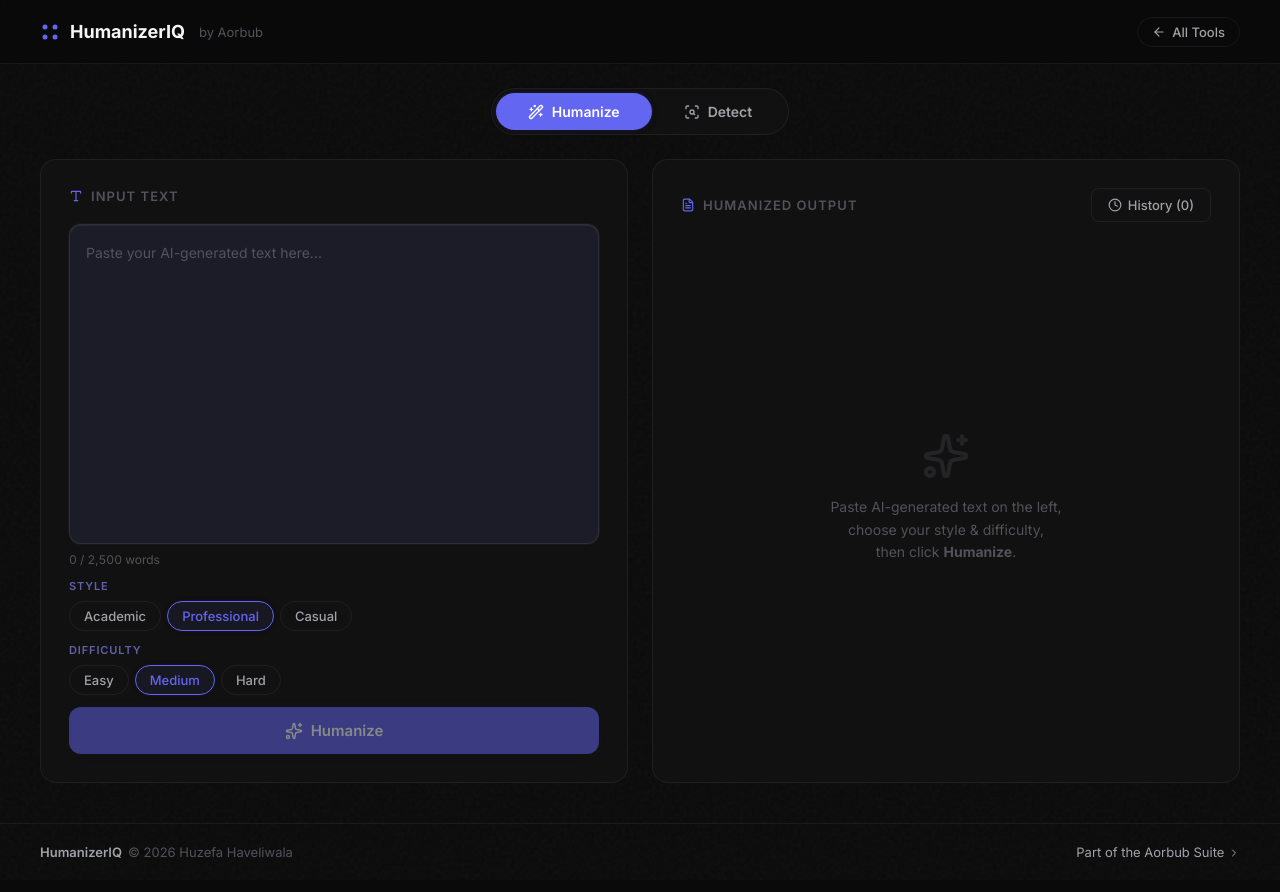
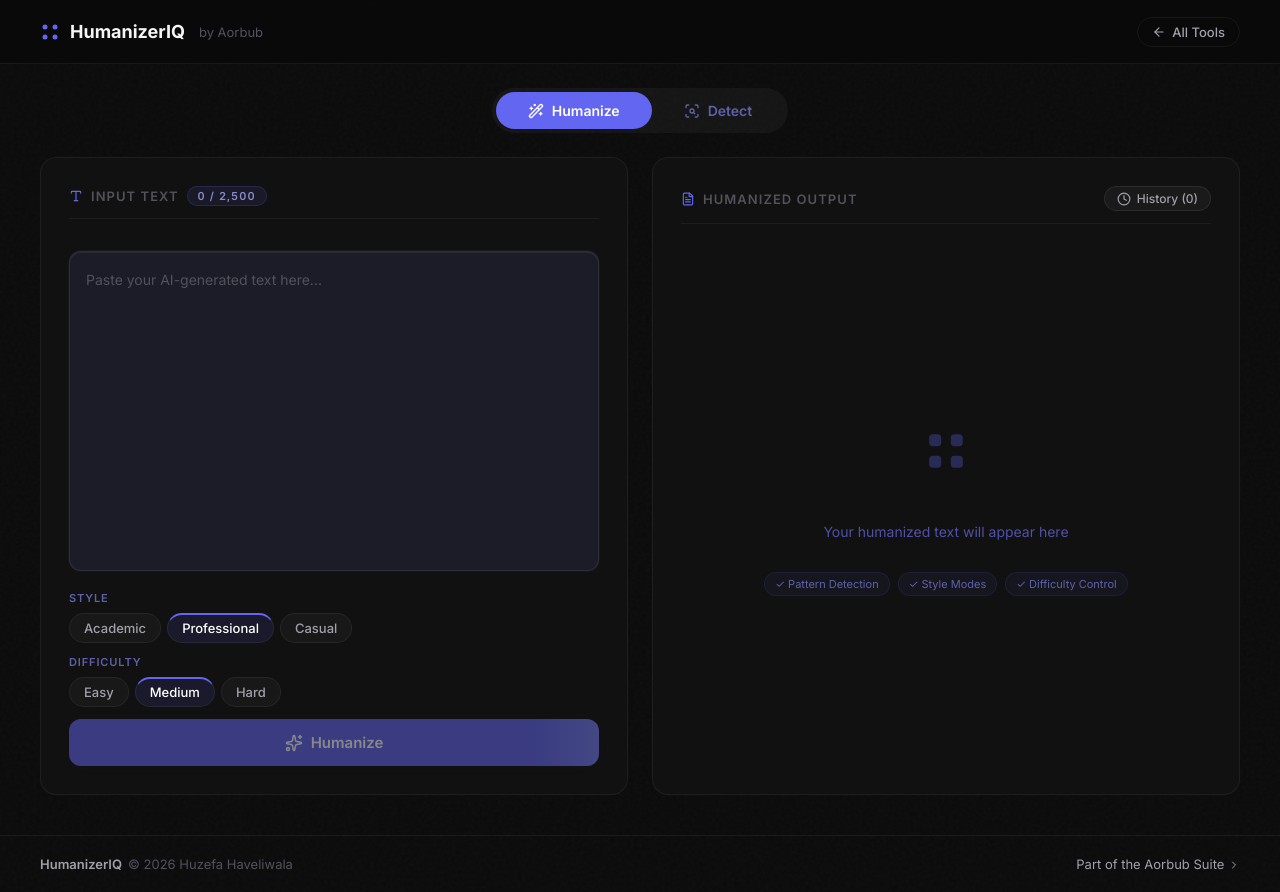
Before and after one commit to HuzefaH10/HumanizerIQ, a React (Vite) app: page / in a window 1280 px wide. Built offline with nearby package versions, Linux system fonts and the light colour scheme.

Commit message:
style: apply massive UI/UX polish across panels, controls, and empty states

```diff
--- a/src/App.jsx
+++ b/src/App.jsx
@@ -308,13 +308,11 @@
 
     <main className="app-main">
       <div className="panel">
-        <div className="panel-header"><div className="panel-title"><Type size={14}/>Input Text</div></div>
+        <div className="panel-header"><div className="panel-title"><Type size={14}/>Input Text <span className={`word-badge ${words>=MAX_WORDS?'red':words>2000?'amber':''}`}>{words.toLocaleString()} / {MAX_WORDS.toLocaleString()}</span></div></div>
         <div className="textarea-wrapper">
           <textarea className="text-input" placeholder={mode==='humanize'?'Paste your AI-generated text here...':'Paste any text to analyze for AI patterns...'}
             value={inputText} onChange={e=>setInputText(e.target.value)} spellCheck={false}/>
-          <div className="textarea-footer">
-            <span className={`word-count ${overLimit?'over':words>MAX_WORDS*0.9?'warning':''}`}>
-              {words.toLocaleString()} / {MAX_WORDS.toLocaleString()} words</span>
+          <div className="textarea-footer" style={{justifyContent: 'flex-end'}}>
             {inputText&&<button className="clear-btn" onClick={()=>{setInputText('');setError(null);setHumanizedText('');setHumanizeNote(null);setDetectResult(null)}}>
               <Trash2 size={12}/>Clear</button>}
           </div>
@@ -329,11 +327,11 @@
         </>}
         {mode==='humanize'?
           <button className={`cta-btn ${loading?'loading':''}`} disabled={!inputText.trim()||overLimit||loading} onClick={()=>handleHumanize(null)}>
-            {loading?<RefreshCw size={18} className="spin-icon"/>:<Sparkles size={18}/>}
+            <Sparkles size={18} className={loading?'spin-icon':''}/>
             {loading?(loadingType==='humanize'?humanizeMsgs[loadingMsgIdx]:'Humanizing...'):'Humanize'}
           </button>:
           <button className={`cta-btn ${loading?'loading':''}`} disabled={!inputText.trim()||overLimit||loading} onClick={()=>handleDetect(null)}>
-            {loading?<RefreshCw size={18} className="spin-icon"/>:<ScanSearch size={18}/>}
+            <ScanSearch size={18} className={loading?'spin-icon':''}/>
             {loading?(loadingType==='detect'?detectMsgs[loadingMsgIdx]:'Analyzing...'):'Analyze'}
           </button>}
       </div>
@@ -350,7 +348,7 @@
           <div style={{ display: 'flex', gap: '8px', alignItems: 'center' }}>
             {mode==='humanize' && (
               <div className="history-wrapper" style={{ position: 'relative' }}>
-                <button className="copy-output-btn" onClick={() => setShowHistory(!showHistory)}>
+                <button className={`copy-output-btn history-btn ${history.length>0?'has-history':''}`} onClick={() => setShowHistory(!showHistory)}>
                   <Clock size={14}/>History ({history.length})
                 </button>
                 {showHistory && (
@@ -435,8 +433,20 @@
               <button className="action-btn" onClick={handleHumanizeAgain}>↻ Humanize Again</button>
               <button className="action-btn" onClick={handleDetectThis}>⊙ Detect This</button>
             </div>
-          </>:!loading&&!error&&<div className="output-placeholder"><Sparkles size={48}/>
-            <p>Paste AI-generated text on the left,<br/>choose your style &amp; difficulty,<br/>then click <strong>Humanize</strong>.</p></div>)}
+          </>:!loading&&!error&&<div className="output-placeholder">
+            <svg width="64" height="64" viewBox="0 0 20 20" fill="none" style={{marginBottom:'16px'}}>
+              <rect x="3" y="3" width="5" height="5" rx="1.5" fill="#6366f1"/>
+              <rect x="12" y="3" width="5" height="5" rx="1.5" fill="#6366f1"/>
+              <rect x="3" y="12" width="5" height="5" rx="1.5" fill="#6366f1"/>
+              <rect x="12" y="12" width="5" height="5" rx="1.5" fill="#6366f1"/>
+            </svg>
+            <div className="empty-state-text">Your humanized text will appear here</div>
+            <div className="empty-state-pills">
+              <span className="empty-state-pill">✓ Pattern Detection</span>
+              <span className="empty-state-pill">✓ Style Modes</span>
+              <span className="empty-state-pill">✓ Difficulty Control</span>
+            </div>
+          </div>)}
 
           {mode==='detect'&&(detectResult?<div className="detection-result">
             <div className="score-display">
@@ -462,8 +472,20 @@
             {detectResult.sentenceHtml&&detectView==='sentence'&&<div className="output-text" dangerouslySetInnerHTML={{__html:detectResult.sentenceHtml.replace(/\n\n/g,'<br><br>')}}/>}
             {detectView==='category'&&<div className="legend">{LEGEND_ITEMS.filter(item=>activeCategories.has(item.key)).map(item=>
               <span key={item.key} className="legend-pill"><span className="legend-dot" style={{background:item.color}}/>{item.label}</span>)}</div>}
-          </div>:!loading&&!error&&<div className="output-placeholder"><ScanSearch size={48}/>
-            <p>Paste any text on the left,<br/>then click <strong>Analyze</strong> to detect<br/>AI-generated patterns.</p></div>)}
+          </div>:!loading&&!error&&<div className="output-placeholder">
+            <svg width="64" height="64" viewBox="0 0 20 20" fill="none" style={{marginBottom:'16px'}}>
+              <rect x="3" y="3" width="5" height="5" rx="1.5" fill="#6366f1"/>
+              <rect x="12" y="3" width="5" height="5" rx="1.5" fill="#6366f1"/>
+              <rect x="3" y="12" width="5" height="5" rx="1.5" fill="#6366f1"/>
+              <rect x="12" y="12" width="5" height="5" rx="1.5" fill="#6366f1"/>
+            </svg>
+            <div className="empty-state-text">Your detection results will appear here</div>
+            <div className="empty-state-pills">
+              <span className="empty-state-pill">✓ Pattern Detection</span>
+              <span className="empty-state-pill">✓ Style Modes</span>
+              <span className="empty-state-pill">✓ Difficulty Control</span>
+            </div>
+          </div>)}
 
           {loading&&<div className="output-placeholder"><span className="spinner" style={{width:32,height:32,borderWidth:3}}/>
             <p>{mode==='humanize'?'Rewriting your text...':'Analyzing 25 pattern modules...'}</p></div>}
--- a/src/index.css
+++ b/src/index.css
@@ -124,9 +124,9 @@
 
 .mode-toggle {
   display: flex;
-  background: var(--surface);
-  border: 1px solid var(--border);
-  border-radius: var(--radius-pill);
+  background: rgba(255,255,255,0.04);
+  border: none;
+  border-radius: 50px;
   padding: 4px;
   position: relative;
 }
@@ -137,13 +137,13 @@
   padding: 10px 32px;
   border: none;
   background: transparent;
-  color: var(--text-sec);
+  color: #6060aa;
   font-family: inherit;
   font-size: 14px;
   font-weight: 600;
   cursor: pointer;
   border-radius: var(--radius-pill);
-  transition: color 0.25s;
+  transition: color 0.2s;
   display: flex;
   align-items: center;
   gap: 8px;
@@ -157,13 +157,11 @@
   position: absolute;
   top: 4px;
   height: calc(100% - 8px);
-  background: var(--accent);
+  background: #6366f1;
   border-radius: var(--radius-pill);
-  transition: left 0.3s cubic-bezier(0.4, 0, 0.2, 1), width 0.3s cubic-bezier(0.4, 0, 0.2, 1);
+  transition: transform 0.2s ease, width 0.2s ease, left 0.2s ease;
   z-index: 0;
-  box-shadow:
-    0 0 7px rgba(99, 102, 241, 0.08),
-    0 0 14px rgba(99, 102, 241, 0.03);
+  box-shadow: none;
   pointer-events: none;
 }
 
@@ -195,6 +193,9 @@
   display: flex;
   align-items: center;
   justify-content: space-between;
+  border-bottom: 1px solid rgba(255,255,255,0.05);
+  padding-bottom: 12px;
+  margin-bottom: 12px;
 }
 
 .panel-title {
@@ -239,6 +240,7 @@
   line-height: 1.7;
   transition: border-color 0.2s, box-shadow 0.2s;
   outline: none;
+  caret-color: #6366f1;
 }
 
 .text-input:focus {
@@ -327,13 +329,13 @@
   padding: 6px 14px;
   border: 1px solid var(--border);
   border-radius: var(--radius-pill);
-  background: transparent;
+  background: rgba(255,255,255,0.03);
   color: var(--text-sec);
   font-family: inherit;
   font-size: 13px;
   font-weight: 500;
   cursor: pointer;
-  transition: all 0.2s;
+  transition: all 0.15s ease;
   white-space: nowrap;
 }
 
@@ -343,19 +345,22 @@
 }
 
 .pill-tab.active {
-  background: var(--accent-subtle);
-  border-color: var(--accent);
-  color: var(--accent);
-  box-shadow:
-    0 0 6px rgba(99, 102, 241, 0.05),
-    0 0 12px rgba(99, 102, 241, 0.02);
+  background: rgba(99,102,241,0.12);
+  border-color: var(--border);
+  border-top: 2px solid #6366f1;
+  color: #fff;
+  padding-top: 5px; /* offset the 2px border so total height is same */
 }
 
 /* ============== CTA BUTTON ============== */
+@keyframes shimmer { 0% { background-position: -200% center } 100% { background-position: 200% center } }
+
 .cta-btn {
   width: 100%;
   padding: 14px 28px;
-  background: var(--accent);
+  background: linear-gradient(90deg, #6366f1 40%, #818cf8 50%, #6366f1 60%);
+  background-size: 200%;
+  animation: shimmer 3s ease infinite;
   color: #fff;
   border: none;
   border-radius: var(--radius);
@@ -376,8 +381,13 @@
 }
 
 .cta-btn:hover:not(:disabled) {
-  background: var(--accent-hover);
+  animation-play-state: paused;
+  background: #7477f5;
   transform: translateY(-1px);
+}
+
+.cta-btn:active:not(:disabled) {
+  transform: scale(0.98);
 }
 
 .cta-btn:disabled {
@@ -1028,3 +1038,71 @@
     font-size: 48px;
   }
 }
+
+/* ============== SCROLLBAR ============== */
+.text-input::-webkit-scrollbar, .output-text::-webkit-scrollbar {
+  width: 4px;
+  background: transparent;
+}
+.text-input::-webkit-scrollbar-thumb, .output-text::-webkit-scrollbar-thumb {
+  background: rgba(99,102,241,0.2);
+  border-radius: 4px;
+}
+.text-input::-webkit-scrollbar-thumb:hover, .output-text::-webkit-scrollbar-thumb:hover {
+  background: rgba(99,102,241,0.4);
+}
+.text-input, .output-text {
+  scrollbar-width: thin;
+  scrollbar-color: rgba(99,102,241,0.2) transparent;
+}
+
+/* ============== NEW POLISH CLASSES ============== */
+.word-badge {
+  background: rgba(99,102,241,0.1);
+  border: 1px solid rgba(99,102,241,0.2);
+  border-radius: 20px;
+  padding: 2px 10px;
+  font-size: 11px;
+  color: #8b8bcc;
+  transition: all 0.2s ease;
+  font-variant-numeric: tabular-nums;
+}
+.word-badge.amber { color: var(--yellow); border-color: rgba(234, 179, 8, 0.4); }
+.word-badge.red { color: var(--red); border-color: rgba(239, 68, 68, 0.4); }
+
+.empty-state-text {
+  color: #5050aa;
+  font-size: 14px;
+  margin-top: 16px;
+  margin-bottom: 16px;
+}
+
+.empty-state-pills {
+  display: flex;
+  gap: 8px;
+  justify-content: center;
+  flex-wrap: wrap;
+}
+
+.empty-state-pill {
+  background: rgba(99,102,241,0.06);
+  border: 1px solid rgba(99,102,241,0.12);
+  border-radius: 20px;
+  padding: 4px 10px;
+  font-size: 11px;
+  color: #6060aa;
+}
+
+.history-btn {
+  background: rgba(255,255,255,0.04);
+  border: 1px solid rgba(255,255,255,0.08);
+  border-radius: 20px;
+  padding: 4px 12px;
+  font-size: 12px;
+  transition: all 0.2s;
+}
+
+.history-btn.has-history {
+  border-color: rgba(99,102,241,0.3);
+  color: #9090cc;
+}
```
